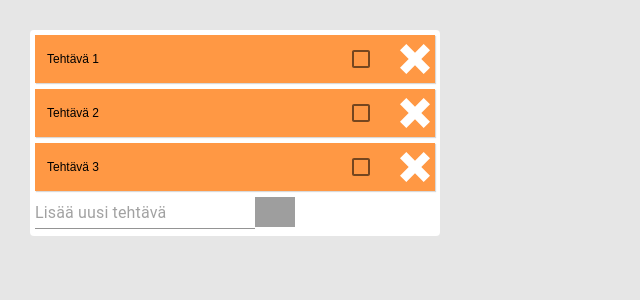
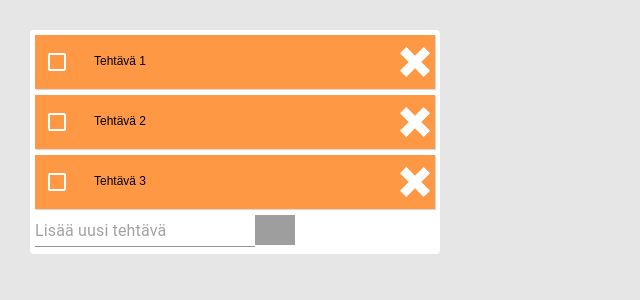
Before and after one commit to samuvartiainen/react-todo-app, a React (Create React App) app: page / in a window 1280 px wide. Shown: the top 300 px of the page, without its empty margins (0-640 px from the left). Built offline with nearby package versions, Linux system fonts and the light colour scheme; grey boxes are pictures that could not be loaded.

Commit message:
fixed checkboxes by adding completed:false for new todos

```diff
--- a/src/App.css
+++ b/src/App.css
@@ -91,3 +91,9 @@
   justify-content: center;
   padding: 3px 2px;
 }
+
+#addBtn {
+  background-color: var(--white);
+  color: var(--white);
+
+}
--- a/src/App.js
+++ b/src/App.js
@@ -13,11 +13,19 @@ import CardContent from '@material-ui/core/CardContent';
 import CardMedia from '@material-ui/core/CardMedia';
 import Typography from '@material-ui/core/Typography';
 import { findByLabelText } from "@testing-library/react";
-
-import { green } from '@material-ui/core/colors';
 import FormGroup from '@material-ui/core/FormGroup';
 import FormControlLabel from '@material-ui/core/FormControlLabel';
 import { Checkbox } from '@material-ui/core';
+
+const CheckboxColored = withStyles({
+  root: {
+    color: "var(--white)",
+    '&$checked': {
+      color: "var(--black)",
+    },
+  },
+  checked: {},
+})((props) => <Checkbox color="default" {...props} />);
 
 const useStyles = makeStyles((theme) =>({
   root: {
@@ -39,7 +47,24 @@ const useStyles = makeStyles((theme) =>({
 
 function Todo({ todo, index, completeTodo, removeTodo, returnTodo }) {
 
+  const [state, setState] = React.useState({
+
+  });
+
+  const handleChange = (event, index) => {
+    setState({ ...state, [event.target.name]: event.target.checked });
+
+    if(event.target.checked){
+      completeTodo(index)
+    }
+    else{
+      returnTodo(index)
+    }
+  };
+
   return (
+
+
     <div className="todo"
     style={{
       backgroundColor: todo.completed ? "var(--lightgrey)" : "var(--orange)"
@@ -51,6 +76,14 @@ function Todo({ todo, index, completeTodo, removeTodo, returnTodo }) {
         textDecoration: todo.completed ? "line-through" : ""
        }}
     >
+       <FormControlLabel
+        control={
+          <CheckboxColored
+          checked={todo.completed}
+            onChange={(e) => handleChange(e, index)}
+            // onClick={() => {todo.completed ? returnTodo(index) : completeTodo(index)}}
+          />
+        }></FormControlLabel>
       {todo.text}
       </div>
       <div>
@@ -61,13 +94,7 @@ function Todo({ todo, index, completeTodo, removeTodo, returnTodo }) {
       className="buttons">
 
 
-        <FormControlLabel
-        control={
-          <Checkbox
 
-            onClick={() => {todo.completed ? returnTodo(index) : completeTodo(index)}}
-          />
-        }></FormControlLabel>
 
 
 
@@ -131,7 +158,7 @@ function App() {
   ]);
 
   const newTodo = (text) => {
-    const newTodos = [...todos, { text }];
+    const newTodos = [...todos, { text, completed: false }];
     setTodos(newTodos);
   };
 
```
